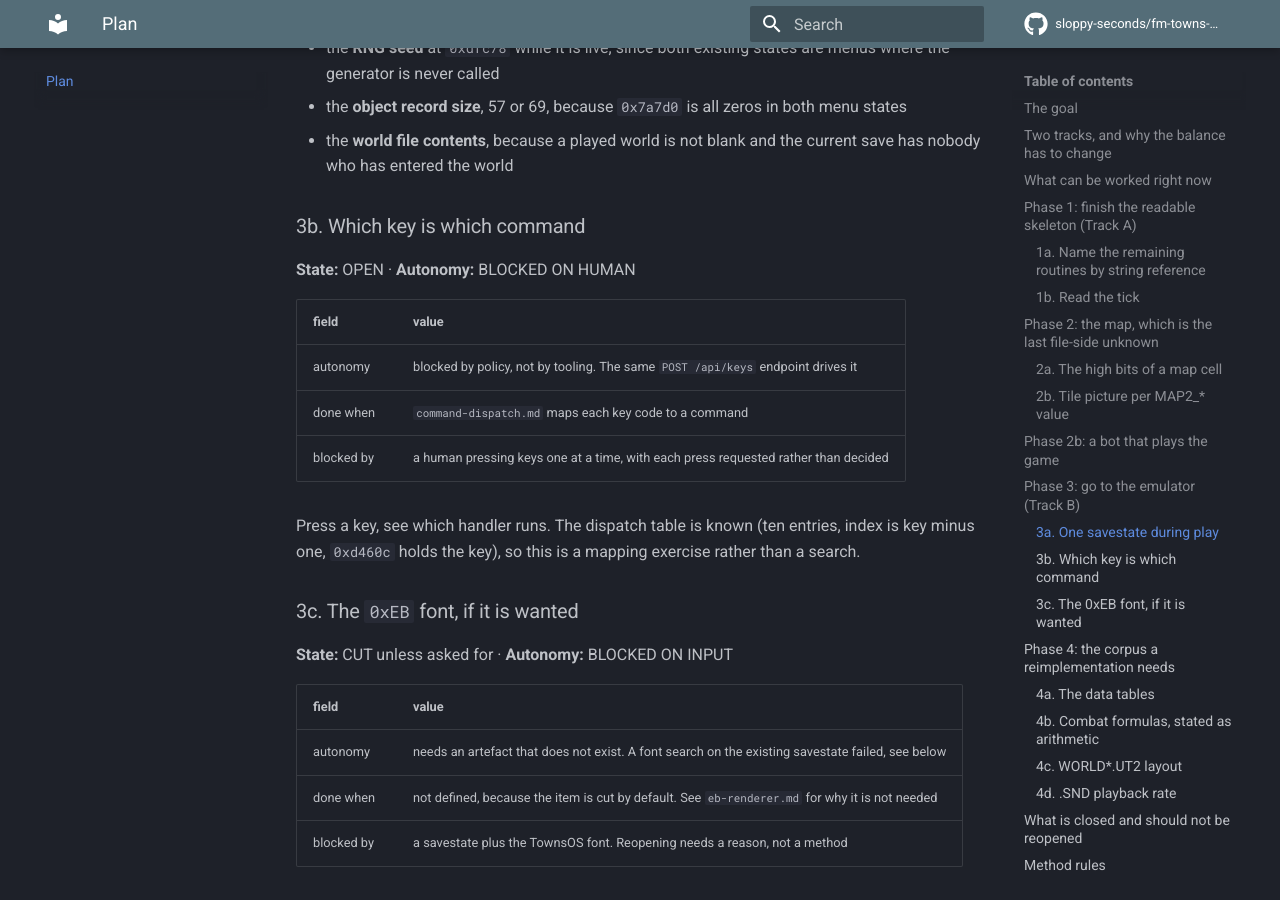
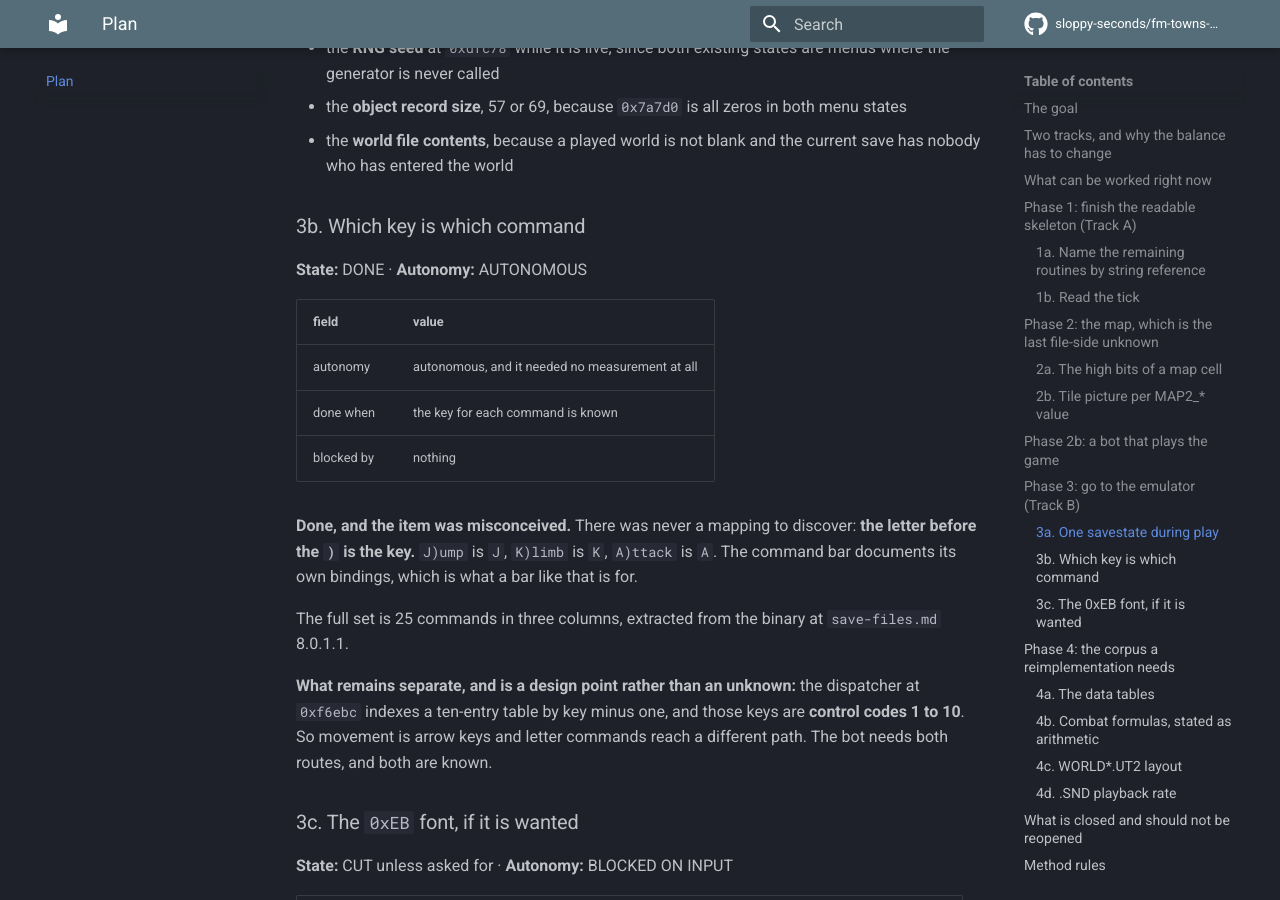
Before and after one commit to sloppy-seconds/fm-towns-ultima, an MkDocs documentation site: the page built from docs/plan.md, in a window 1280 px wide and 900 px high, scrolled down 7476 px. Built offline with MkDocs 1.6.1 and Material for MkDocs 9.7.7, drawn with Linux system fonts in a browser that asks for light colours; comment, search, counter and statistics services are not loaded; some of the changed text lies outside the part shown.

Commit message:
Close the key-mapping item, because it was never a real question
The player pointed out that the letter before the ) is the key. J)ump is J, K)limb is K, A)ttack is A. The
command bar documents its own bindings, which is what such a bar is for.

So plan item 3b, "which key is which command", was misconceived. It sat as BLOCKED ON HUMAN awaiting a human
to press keys one at a time, when the answer had been in the extracted command bar all along. Marked DONE.

What remains is a design point rather than an unknown: the dispatcher at 0xf6ebc indexes a ten-entry table by
key minus one, and those ten keys are control codes 1 to 10, so movement is arrow keys and letter commands
reach a different path. Both routes are known and the bot needs both.

The plan checker caught my own inconsistency while I made this change: I updated the item section and left the
summary table row saying BLOCKED ON HUMAN. It refused and named the row. That is the check working on the
person who wrote it, six hours after it was written.

This is the fifth item this session to turn out simpler than recorded. The pattern is the same each time:
a question recorded as needing measurement when the answer was already in something extracted.

```diff
--- a/docs/plan.md
+++ b/docs/plan.md
@@ -48,7 +48,7 @@ from the items below rather than maintained separately.
 | 2a The high bits of a map cell | AUTONOMOUS | **yes**, but see the circularity |
 | 2b Tile picture per `MAP2_*` value | AUTONOMOUS | not yet, held back by 2a |
 | 3a One savestate during play | BLOCKED ON HUMAN | no, needs keypresses |
-| 3b Which key is which command | BLOCKED ON HUMAN | no, needs keypresses |
+| 3b Which key is which command | AUTONOMOUS | **done**, the letter before the ) is the key |
 | 3c The `0xEB` font | BLOCKED ON INPUT | no, and should not be opened |
 | 4a The data tables | AUTONOMOUS | not yet, held back by 1a |
 | 4b Combat formulas | BLOCKED ON HUMAN | no, neither half closed |
@@ -270,16 +270,23 @@ Not a menu. Start a character, walk a few steps, save state.
 
 ### 3b. Which key is which command
 
-**State:** OPEN · **Autonomy:** BLOCKED ON HUMAN
+**State:** DONE · **Autonomy:** AUTONOMOUS
 
 | field | value |
 |---|---|
-| autonomy | blocked by policy, not by tooling. The same `POST /api/keys` endpoint drives it |
-| done when | `command-dispatch.md` maps each key code to a command |
-| blocked by | a human pressing keys one at a time, with each press requested rather than decided |
+| autonomy | autonomous, and it needed no measurement at all |
+| done when | the key for each command is known |
+| blocked by | nothing |
 
-Press a key, see which handler runs. The dispatch table is known (ten entries, index is key minus one,
-`0xd460c` holds the key), so this is a mapping exercise rather than a search.
+**Done, and the item was misconceived.** There was never a mapping to discover: **the letter before the `)` is
+the key.** `J)ump` is `J`, `K)limb` is `K`, `A)ttack` is `A`. The command bar documents its own bindings, which
+is what a bar like that is for.
+
+The full set is 25 commands in three columns, extracted from the binary at `save-files.md` 8.0.1.1.
+
+**What remains separate, and is a design point rather than an unknown:** the dispatcher at `0xf6ebc` indexes a
+ten-entry table by key minus one, and those keys are **control codes 1 to 10**. So movement is arrow keys and
+letter commands reach a different path. The bot needs both routes, and both are known.
 
 
 
```
Also changed, not shown: docs/plan-process.md (+1 -1 lines).
